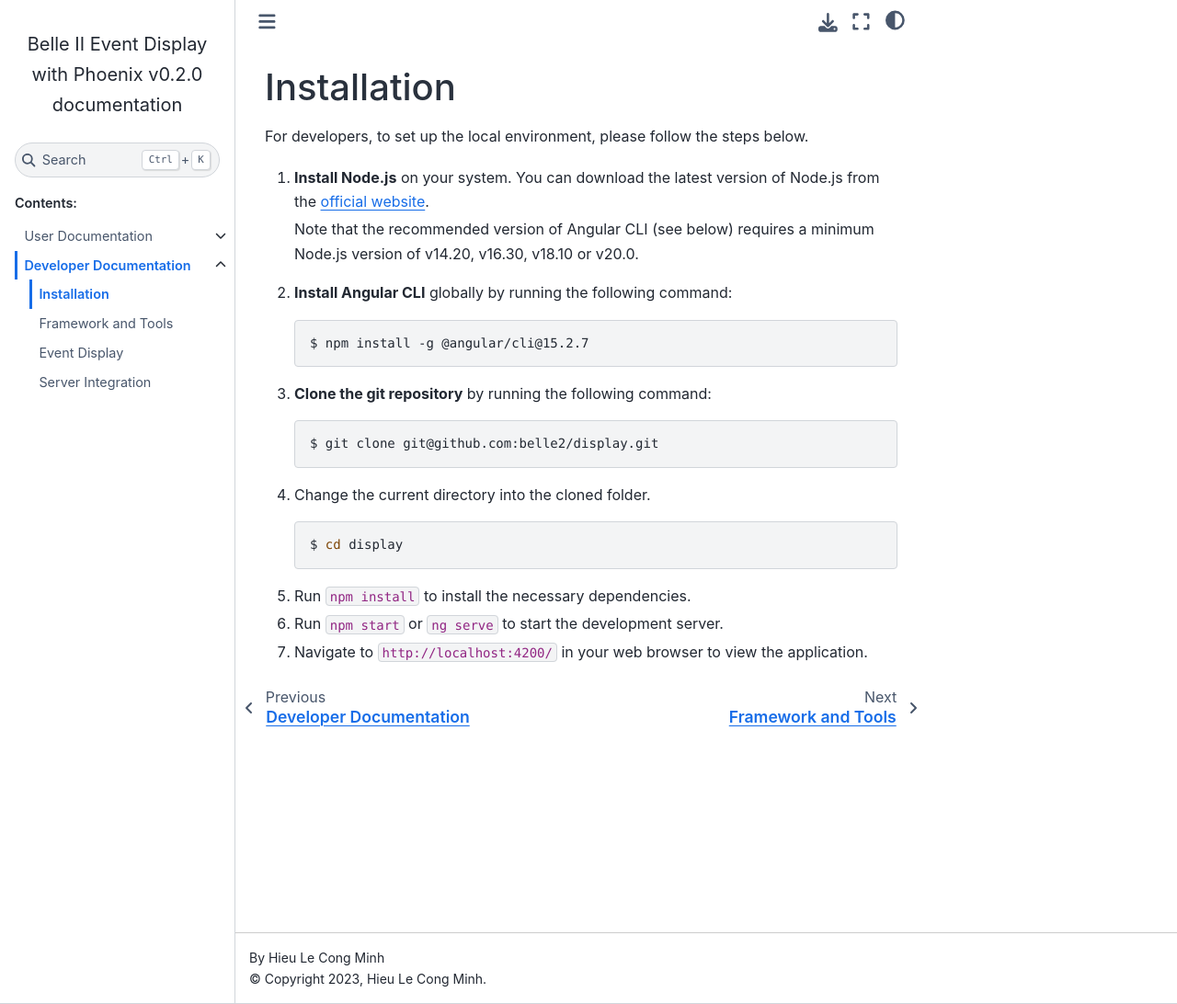
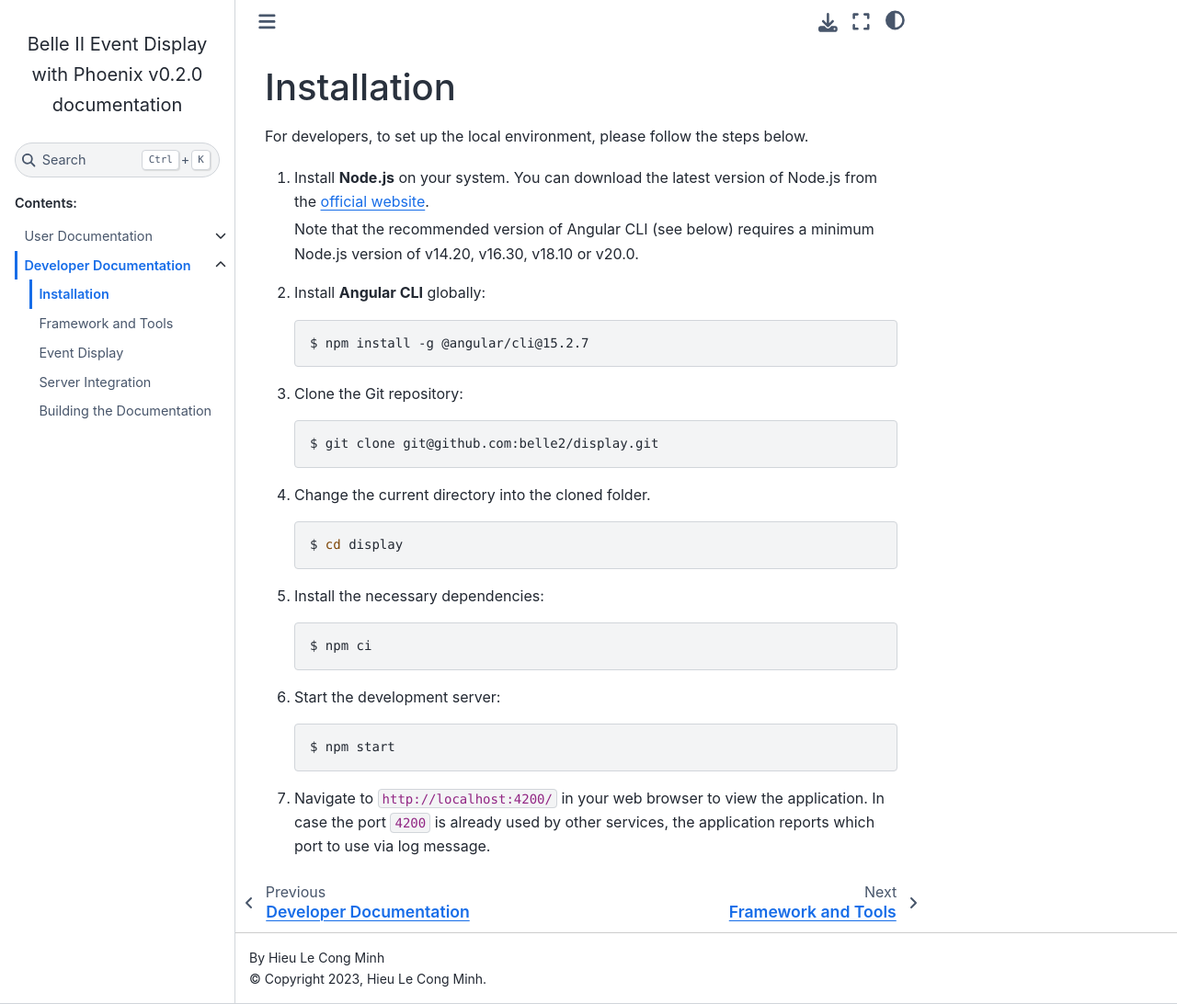
Before and after one commit to belle2/display, a Sphinx documentation site: the page built from docs/source/developer/installation.rst, in a window 1280 px wide and 1092 px high. Shown: the whole window at 92% size. Built offline with Sphinx 7.4.7 and the Sphinx Book theme 1.1.4, drawn with Linux system fonts in a browser that asks for light colours.

Commit message:
Add documentation for building the documentation

```diff
--- a/docs/source/developer.rst
+++ b/docs/source/developer.rst
@@ -19,3 +19,4 @@ The source code for the Belle II Event Display with Phoenix project is stored in
    ./developer/modules.rst
    ./developer/event_display.rst
    ./developer/server.rst
+   ./developer/documentation.rst
--- a/docs/source/developer/installation.rst
+++ b/docs/source/developer/installation.rst
@@ -5,7 +5,7 @@ Installation
 
 For developers, to set up the local environment, please follow the steps below.
 
-1. **Install Node.js** on your system. You can download the latest version of Node.js from the
+1. Install **Node.js** on your system. You can download the latest version of Node.js from the
    `official website`_.
 
    Note that the recommended version of Angular CLI (see below) requires a minimum Node.js version
@@ -14,13 +14,13 @@ For developers, to set up the local environment, please follow the steps below.
 .. _official website: https://nodejs.org/en/download
 
 
-2. **Install Angular CLI** globally by running the following command:
+2. Install **Angular CLI** globally:
 
    .. code-block:: console
 
       $ npm install -g @angular/cli@15.2.7
 
-3. **Clone the git repository** by running the following command:
+3. Clone the Git repository:
 
    .. code-block:: console
 
@@ -32,8 +32,18 @@ For developers, to set up the local environment, please follow the steps below.
 
       $ cd display
 
-5. Run ``npm install`` to install the necessary dependencies.
+5. Install the necessary dependencies:
 
-6. Run ``npm start`` or ``ng serve`` to start the development server.
+   .. code-block:: console
 
-7. Navigate to ``http://localhost:4200/`` in your web browser to view the application.
+      $ npm ci
+
+6. Start the development server:
+
+   .. code-block:: console
+
+      $ npm start
+
+7. Navigate to ``http://localhost:4200/`` in your web browser to view the application. In case the
+   port ``4200`` is already used by other services, the application reports which port to use via
+   log message.
```
Also changed, not shown: docs/source/developer/documentation.rst (added, +31 -0 lines).
